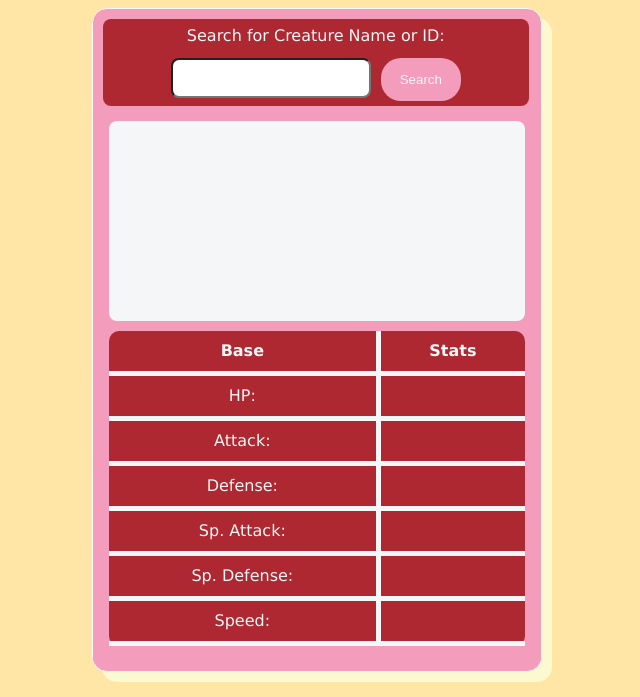
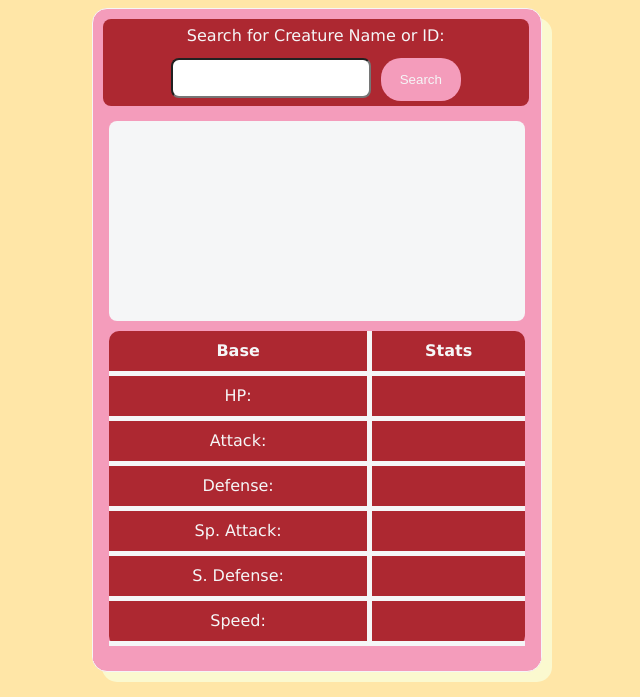
Before and after one commit to Ellen010/rpg-creatures-db, a plain HTML site: page index.html in a window 1280 px wide. Shown: the part 415-1112 px from the top of the page, without its empty margins (323-963 px from the left). Drawn offline with Linux system fonts and the light colour scheme.

Commit message:
Update index.html

```diff
--- a/index.html
+++ b/index.html
@@ -66,7 +66,7 @@
                 <td id="special-attack"></td>
               </tr>
               <tr>
-                <td>Sp. Defense:</td>
+                <td>S. Defense:</td>
                 <td id="special-defense"></td>
               </tr>
               <tr>
```
